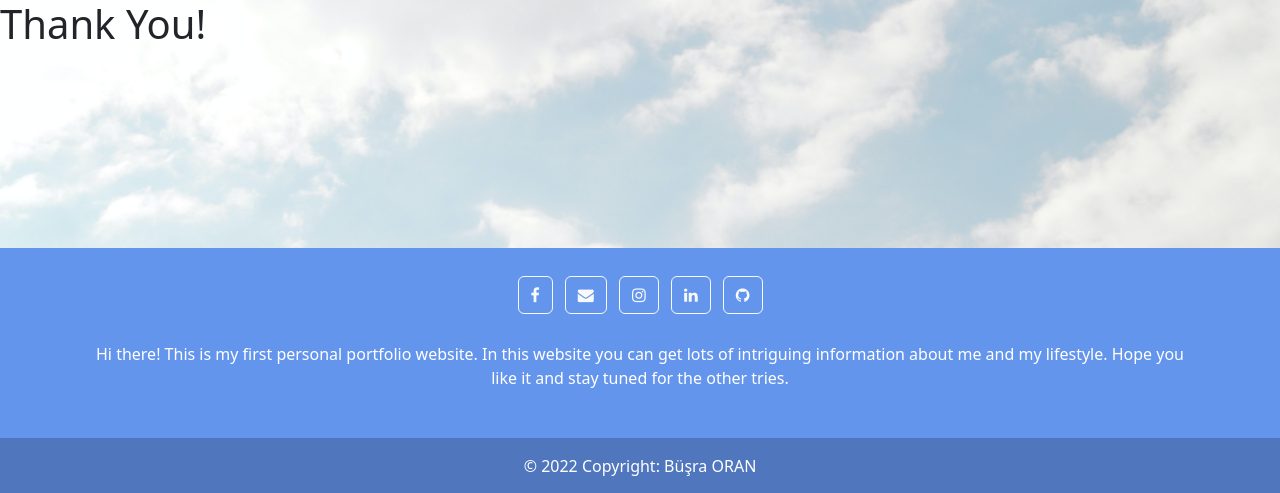
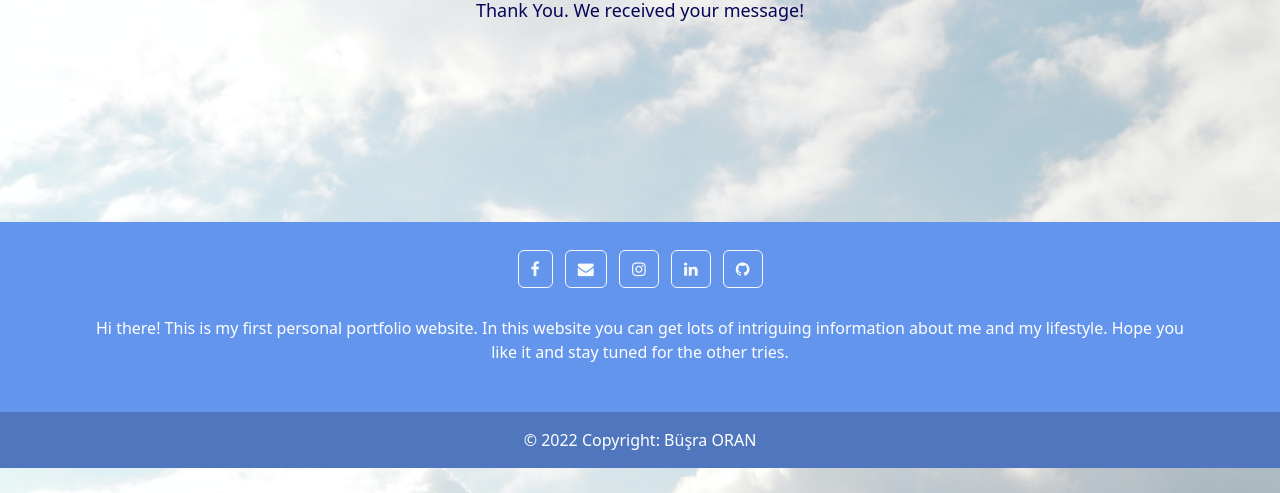
Before and after one commit to busraaaoran/Personal_web_site, a PHP site: page /thankyou.html in a window 1280 px wide. Shown: the top 493 px of the page. Run offline with PHP 8.4, Linux system fonts and the light colour scheme.

Commit message:
fix: thank you page

```diff
--- a/contact.html
+++ b/contact.html
@@ -28,7 +28,7 @@
         <div class="mb-3">
           <input type="hidden" name="_captcha" value="false">
           <input type="hidden" name="_subject" value="We got some news for youuu!">
-          <input type="hidden" name="_next" value = "https://busraoran.herokuapp.com/contact.html" required>
+          <input type="hidden" name="_next" value = "https://busraoran.herokuapp.com/thankyou.html" required>
           <label for="exampleFormControlInput1" class="form-label">Type Email address</label>
           <input type="email" name="email" class="form-control" id="exampleFormControlInput1" placeholder="name@example.com" required>
 
--- a/css/styles.css
+++ b/css/styles.css
@@ -93,3 +93,9 @@ h2{
 .contact-form.w-50{
     color: rgb(28, 73, 157);
 }
+
+.thanks{
+    color: rgb(6, 6, 88);
+    text-align: center;
+    font-size: large;
+}
--- a/thankyou.html
+++ b/thankyou.html
@@ -23,7 +23,7 @@
     integrity="sha384-OERcA2EqjJCMA+/3y+gxIOqMEjwtxJY7qPCqsdltbNJuaOe923+mo//f6V8Qbsw3"
     crossorigin="anonymous"></script>
 
-    <h1>Thank You!</h1>
+    <h1 class="thanks">Thank You. We received your message!</h1>
 
     <footer class="text-center text-white"></footer>
 
```
